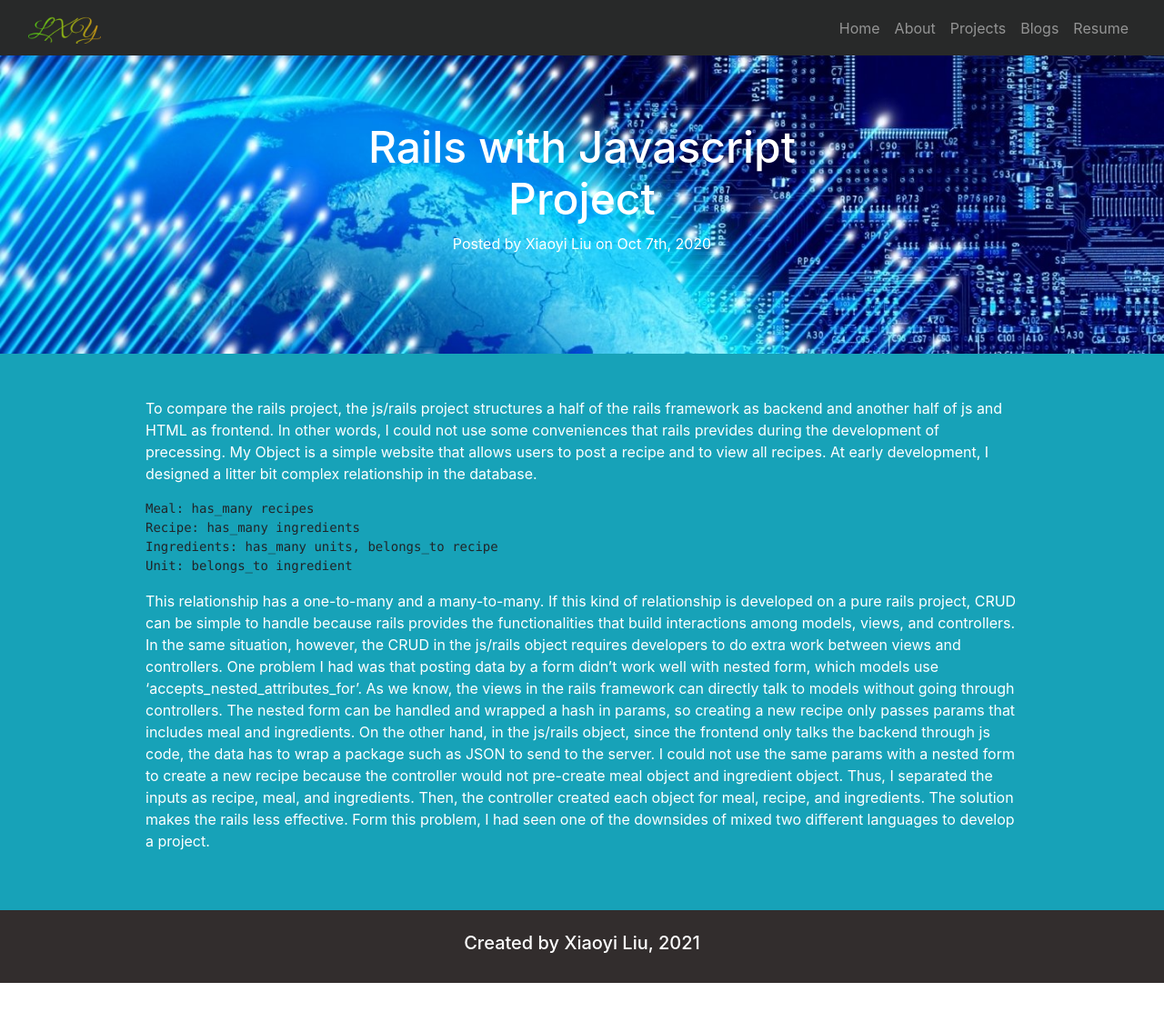
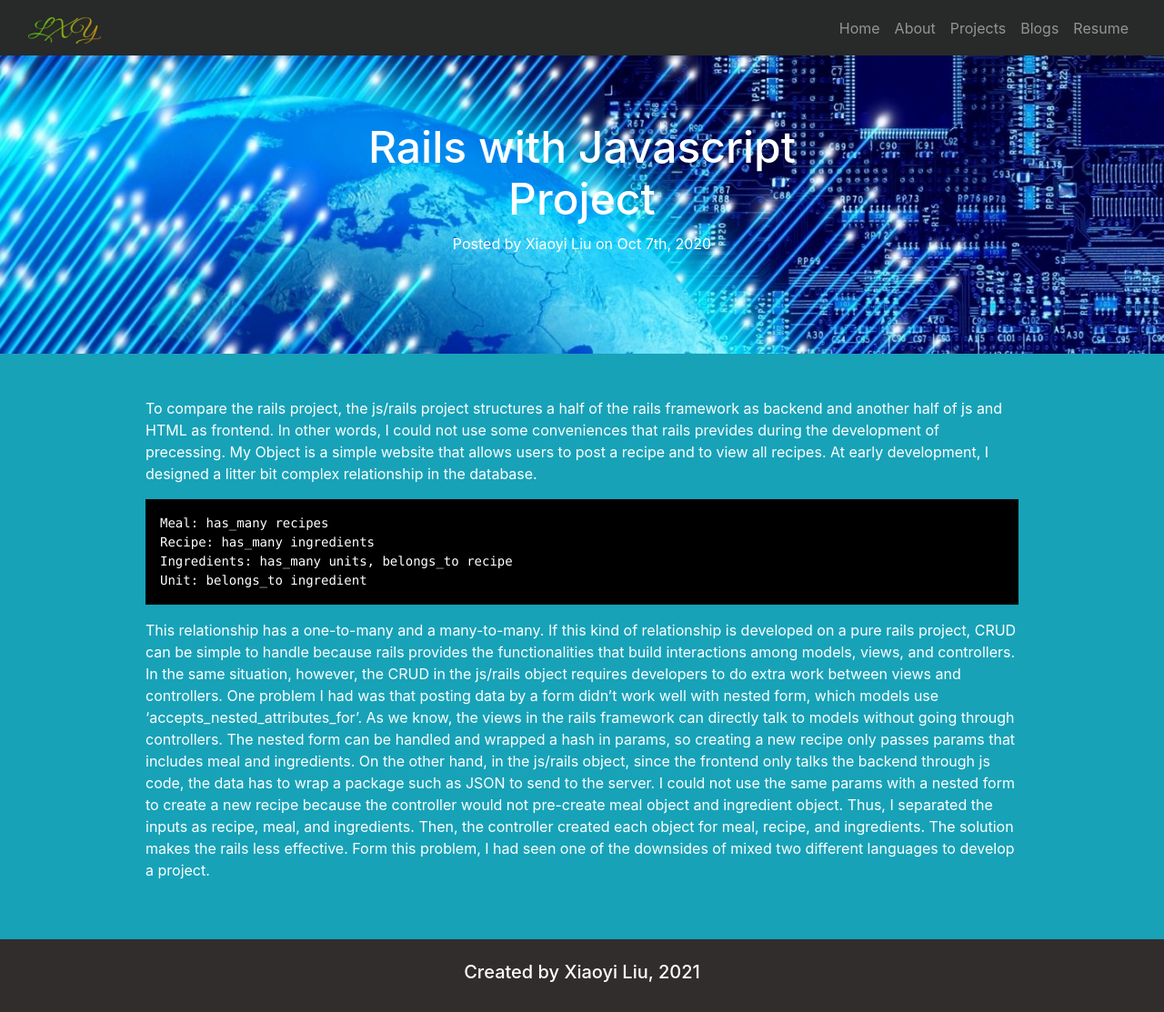
Before and after one commit to lxy878/lxy878.github.io, a Jekyll site: the page built from _posts/2020-10-07-rails_with_javascript_project.markdown, in a window 1280 px wide and 1113 px high. Shown: the whole window at 91% size. Built offline with Jekyll 4.4.1, drawn with Linux system fonts in a browser that asks for light colours.

Commit message:
Update style sheet

```diff
--- a/assets/css/index.css
+++ b/assets/css/index.css
@@ -134,3 +134,15 @@ i{
 }
 
 /*----------------------------*/
+
+/*----------Post Code Section-------------*/
+div.highlight{
+    background-color:#000000;
+}
+.highlight .highlight{
+    padding: 1rem;
+}
+.highlight .highlight code{
+    color:#ffffff;
+}
+/*-------------End of Post Code Section -------*/
```
